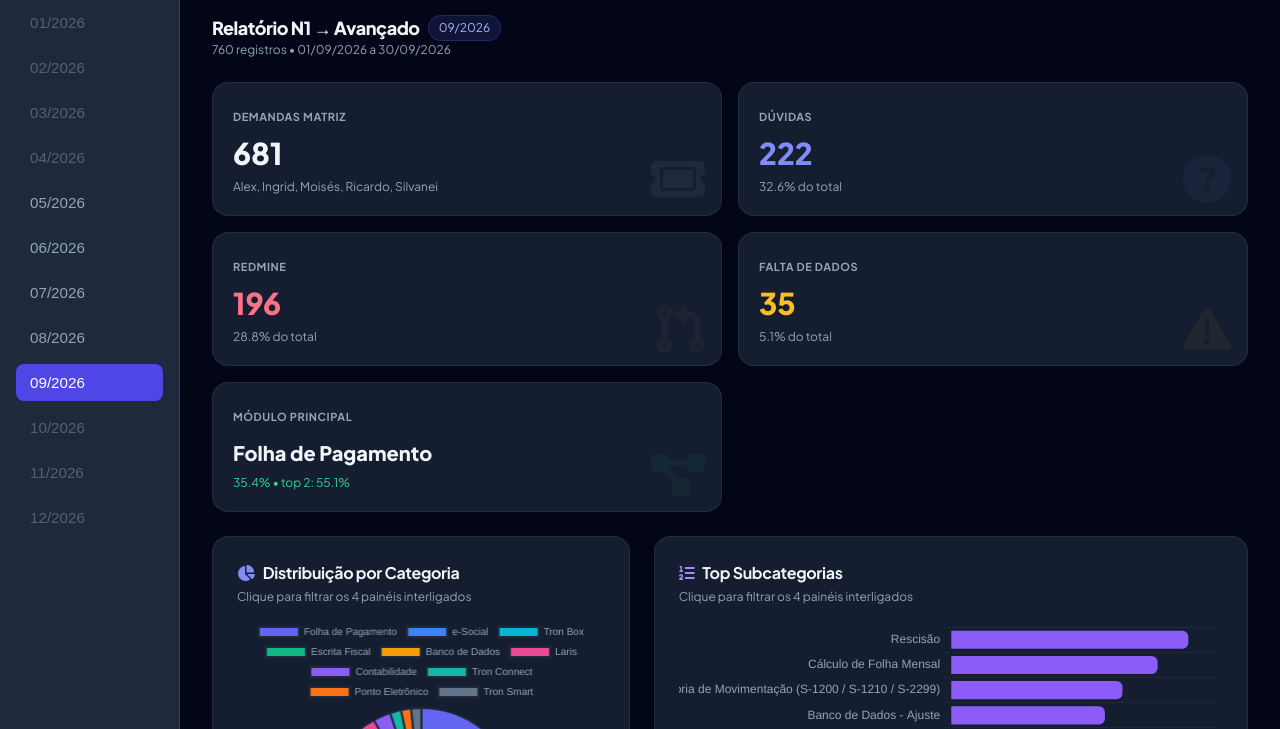
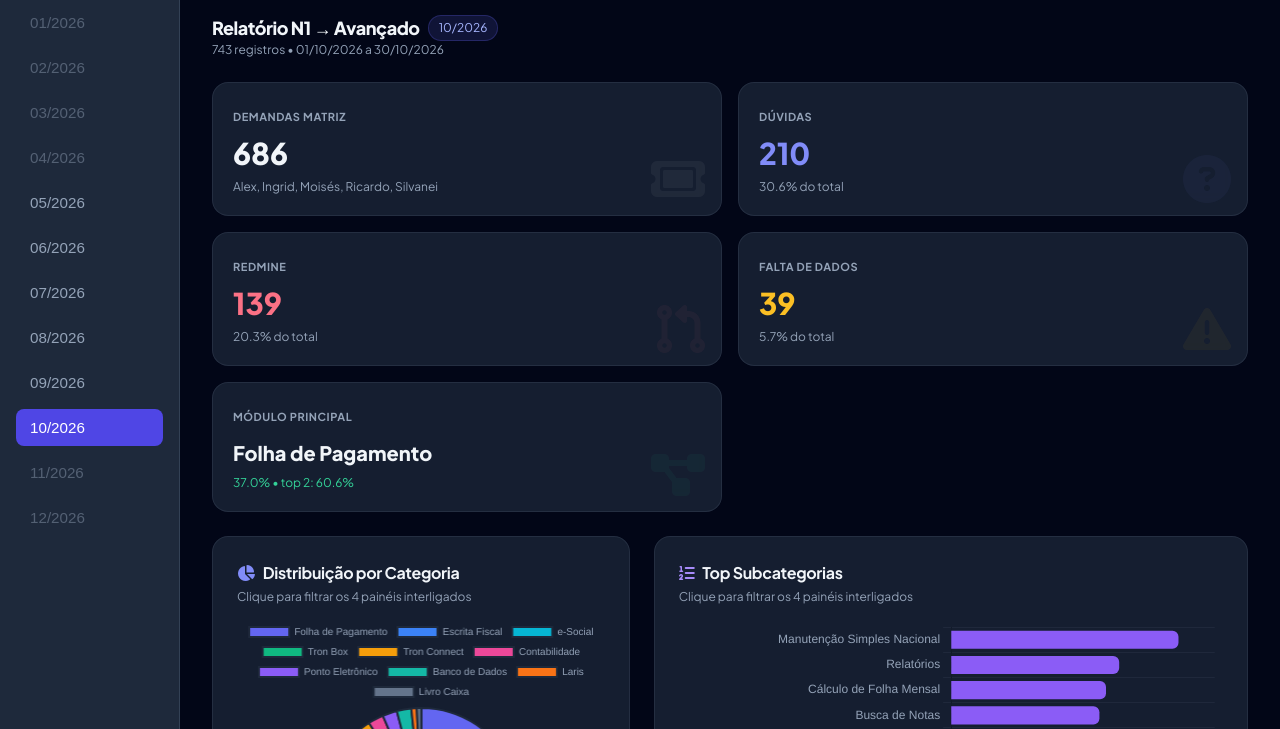
Before and after one commit to silvaneibarbosa/BI-Avancado, a plain HTML site: page index.html in a window 1280 px wide. Shown: the part 71-800 px from the top of the page. Drawn offline with nearby package versions, Linux system fonts and the light colour scheme.

Commit message:
Update index.html
Fechamento 10/2026

```diff
--- a/index.html
+++ b/index.html
@@ -494,9 +494,9 @@
       '06/2026',
       '07/2026',
       '08/2026',
-      '09/2026'
+      '09/2026',
+      '10/2026'
 
-      // '10/2026',
       // '11/2026',
       // '12/2026'
     ];
```
